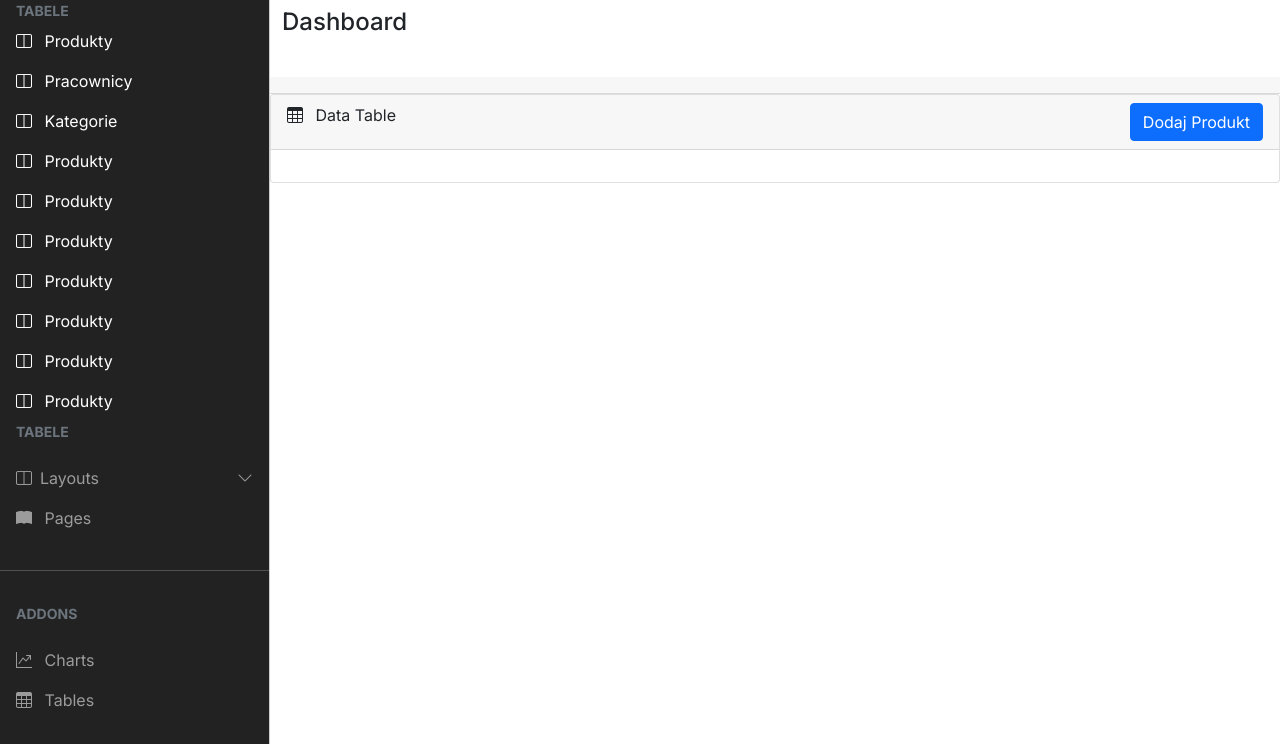
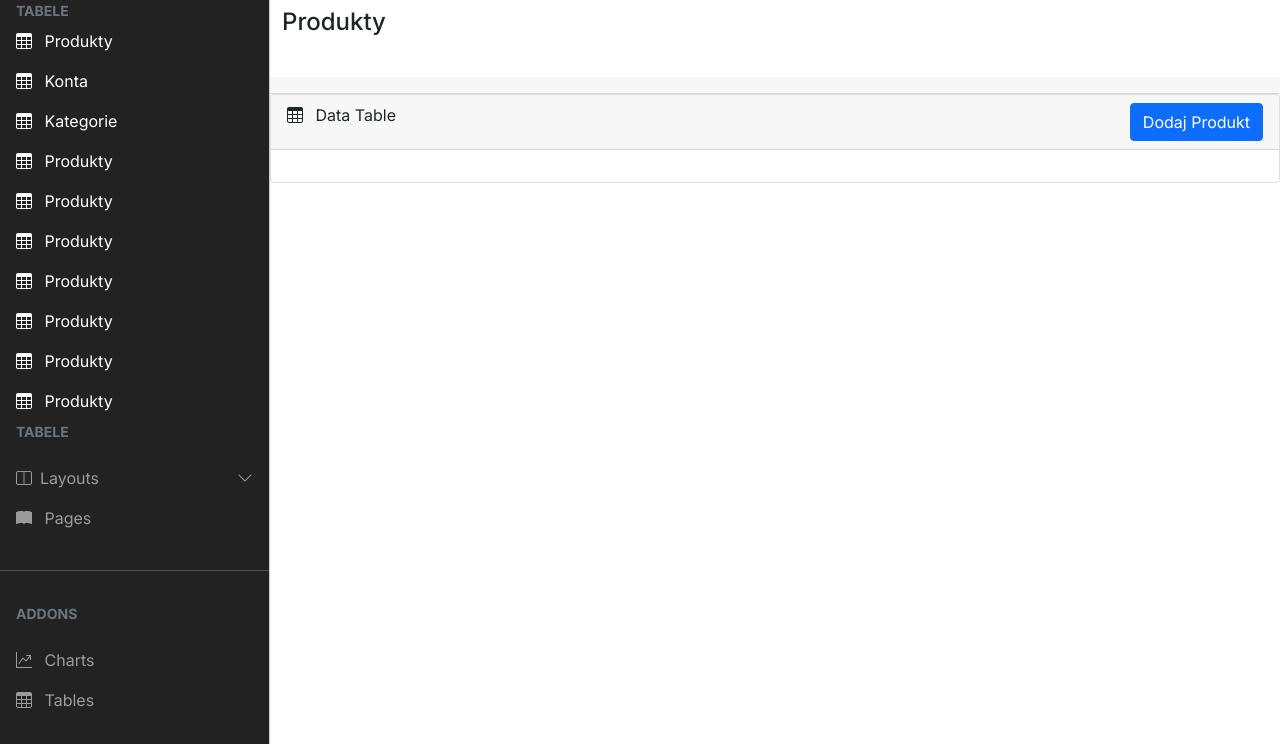
Before and after one commit to blabar1/strona, a PHP site: page /panel/index.php in a window 1280 px wide. Shown: the part 56-800 px from the top of the page. Run offline with PHP 8.4, Linux system fonts and the light colour scheme; some libraries are stand-ins or nearby versions.

Commit message:
panel update

```diff
--- /dev/null
+++ b/panel/database.php
@@ -0,0 +1,11 @@
+<?php
+$host = 'localhost';
+$username = 'root';
+$password = '';
+$dbName = 'sklep';
+
+try {
+    $conn = new PDO("mysql:host=$host;dbname=$dbName", $username, $password);
+} catch (PDOException $e) {
+    die("Error connecting to database!");
+}
--- a/panel/index.php
+++ b/panel/index.php
@@ -2,6 +2,7 @@
 <html lang="en">
 
 <head>
+  <?php include 'database.php'; ?>
   <meta charset="UTF-8" />
   <meta http-equiv="X-UA-Compatible" content="IE=edge" />
   <meta name="viewport" content="width=device-width, initial-scale=1.0" />
@@ -61,61 +62,61 @@
           </li>
           <li>
             <a href="index.php" class="nav-link px-3 active">
-              <span class="me-2"><i class="bi bi-layout-split"></i></span>
+              <span class="me-2"><i class="bi bi-table"></i></span>
               <span>Produkty</span>
             </a>
           </li>
           <li>
-            <a href="Pracownicy.php" class="nav-link px-3 active">
-              <span class="me-2"><i class="bi bi-layout-split"></i></span>
-              <span>Pracownicy</span>
+            <a href="Konta.php" class="nav-link px-3 active">
+              <span class="me-2"><i class="bi bi-table"></i></span>
+              <span>Konta</span>
             </a>
           </li>
           <li>
             <a href="Kategorie.php" class="nav-link px-3 active">
-              <span class="me-2"><i class="bi bi-layout-split"></i></span>
+              <span class="me-2"><i class="bi bi-table"></i></span>
               <span>Kategorie</span>
             </a>
           </li>
           <li>
             <a href="#" class="nav-link px-3 active">
-              <span class="me-2"><i class="bi bi-layout-split"></i></span>
+              <span class="me-2"><i class="bi bi-table"></i></span>
               <span>Produkty</span>
             </a>
           </li>
           <li>
             <a href="#" class="nav-link px-3 active">
-              <span class="me-2"><i class="bi bi-layout-split"></i></span>
+              <span class="me-2"><i class="bi bi-table"></i></span>
               <span>Produkty</span>
             </a>
           </li>
           <li>
             <a href="#" class="nav-link px-3 active">
-              <span class="me-2"><i class="bi bi-layout-split"></i></span>
+              <span class="me-2"><i class="bi bi-table"></i></span>
               <span>Produkty</span>
             </a>
           </li>
           <li>
             <a href="#" class="nav-link px-3 active">
-              <span class="me-2"><i class="bi bi-layout-split"></i></span>
+              <span class="me-2"><i class="bi bi-table"></i></span>
               <span>Produkty</span>
             </a>
           </li>
           <li>
             <a href="#" class="nav-link px-3 active">
-              <span class="me-2"><i class="bi bi-layout-split"></i></span>
+              <span class="me-2"><i class="bi bi-table"></i></span>
               <span>Produkty</span>
             </a>
           </li>
           <li>
             <a href="#" class="nav-link px-3 active">
-              <span class="me-2"><i class="bi bi-layout-split"></i></span>
+              <span class="me-2"><i class="bi bi-table"></i></span>
               <span>Produkty</span>
             </a>
           </li>
           <li>
             <a href="#" class="nav-link px-3 active">
-              <span class="me-2"><i class="bi bi-layout-split"></i></span>
+              <span class="me-2"><i class="bi bi-table"></i></span>
               <span>Produkty</span>
             </a>
           </li>
@@ -181,7 +182,7 @@
     <div class="container-fluid">
       <div class="row">
         <div class="col-md-12">
-          <h4>Dashboard</h4>
+          <h4>Produkty</h4>
         </div>
       </div>
       <div class="row">
```
Also changed, not shown: database.php (added, +11 -0 lines), panel/Kategorie.php (+14 -13 lines), panel/Konta.php (renamed from panel/Pracownicy.php, +14 -13 lines).
